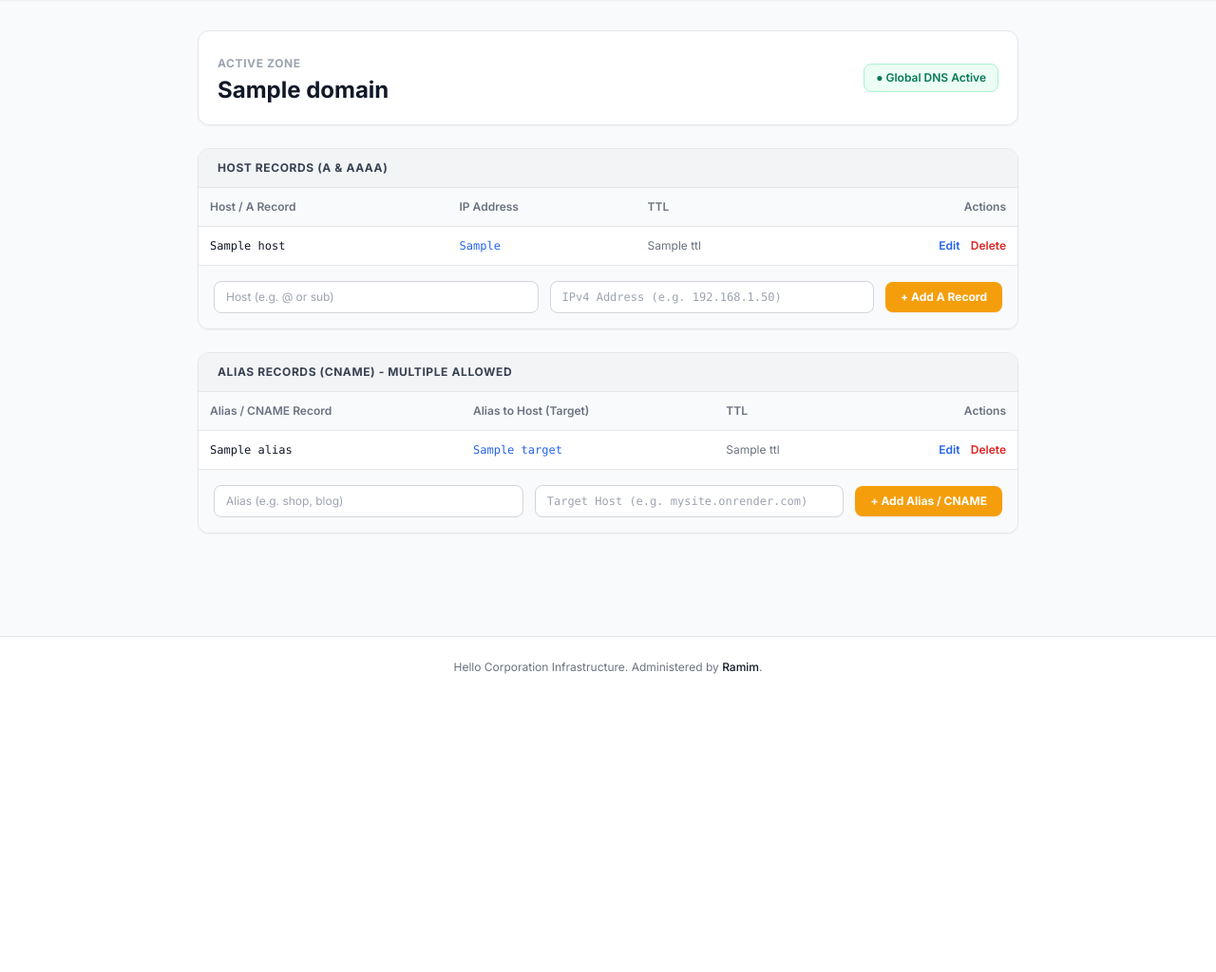
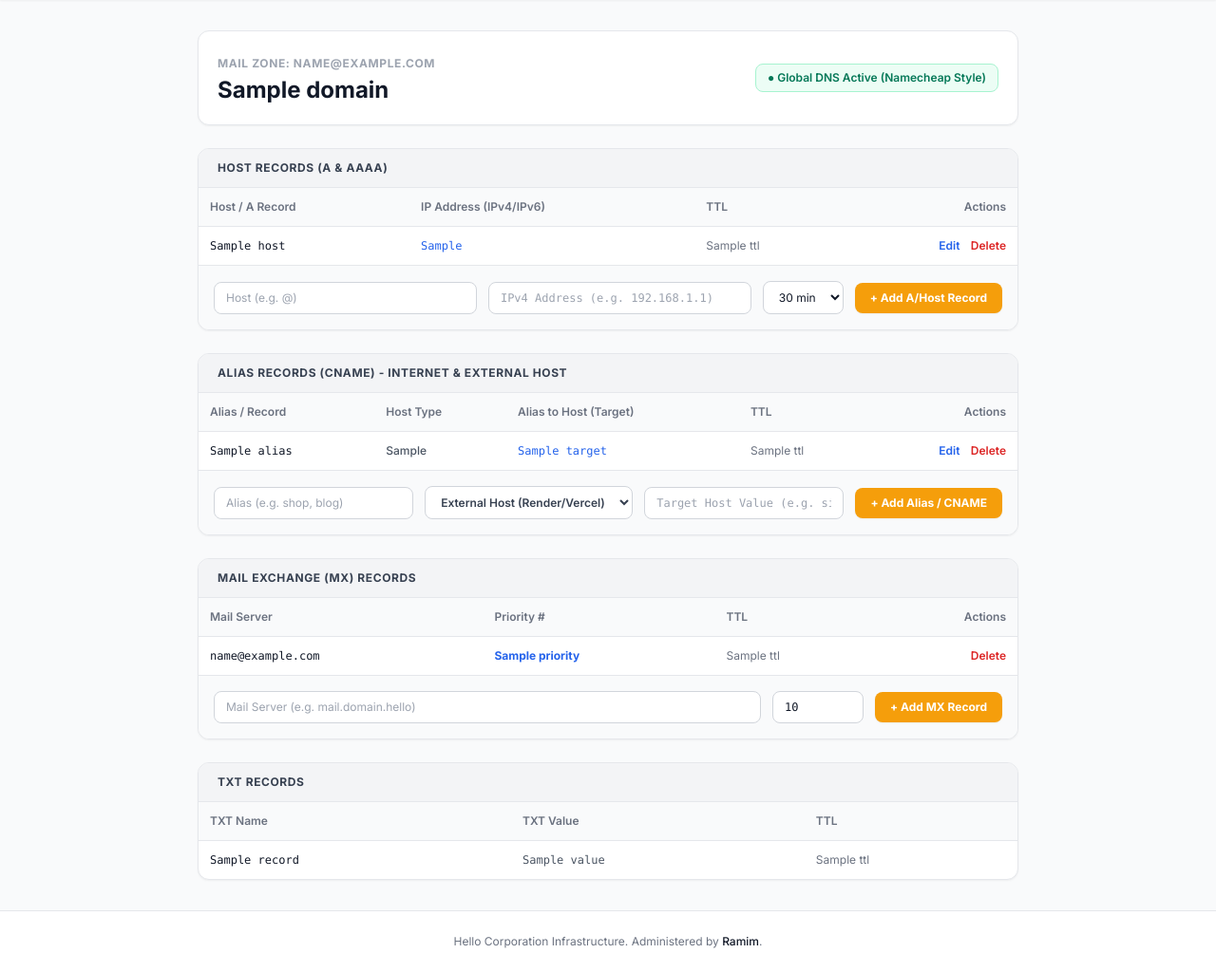
Before and after one commit to sillyratheu/hello, a Flask app: template templates/dns.html in a window 1280 px wide. Shown: the part 65-1089 px from the top of the page at 95% size. Before the commit the page ends 775 px from the top, so only its background shows below. Run offline with Flask 3, Linux system fonts and the light colour scheme; the template is opened without the code that fills it: most values are stand-ins (such as "Sample title", 1, 10 or a date in 2020); some libraries are stand-ins or nearby versions.

Commit message:
Update dns.html

```diff
--- a/templates/dns.html
+++ b/templates/dns.html
@@ -3,20 +3,20 @@
 <head>
     <meta charset="UTF-8">
     <meta name="viewport" content="width=device-width, initial-scale=1.0">
-    <title>DNS Zone Editor - {{ domain }} | Hello Corporation</title>
+    <title>Advanced DNS Zone Editor - {{ domain }} | Hello Corporation</title>
     <script src="https://cdn.tailwindcss.com"></script>
     <link href="https://fonts.googleapis.com/css2?family=Inter:wght@400;500;600;700&display=swap" rel="stylesheet">
     <style>body { font-family: 'Inter', sans-serif; }</style>
     <script>
-        function toggleEdit(type, index) {
-            document.getElementById(type + '-view-' + index).classList.toggle('hidden');
-            document.getElementById(type + '-edit-' + index).classList.toggle('hidden');
+        function toggleEdit(section, index) {
+            document.getElementById(section + '-view-' + index).classList.toggle('hidden');
+            document.getElementById(section + '-edit-' + index).classList.toggle('hidden');
         }
     </script>
 </head>
 <body class="bg-gray-50 text-gray-900 min-h-screen flex flex-col justify-between">
 
-    <!-- Header -->
+    <!-- Top Header -->
     <header class="border-b border-gray-200 py-4 px-6 md:px-12 flex justify-between items-center bg-white shadow-sm">
         <div class="flex items-center space-x-3">
             <div class="w-8 h-8 bg-black text-white rounded-md flex items-center justify-center font-bold text-sm">H</div>
@@ -28,20 +28,20 @@
     <!-- Main Content -->
     <main class="max-w-4xl mx-auto w-full px-4 py-8 flex-1 space-y-6">
 
-        <!-- Domain Title Bar -->
+        <!-- Mail Zone / Domain Bar -->
         <div class="bg-white border border-gray-200 p-5 rounded-xl shadow-sm flex flex-col sm:flex-row justify-between items-start sm:items-center gap-4">
             <div>
-                <span class="text-xs font-bold uppercase tracking-wider text-gray-400">Active Zone</span>
+                <span class="text-xs font-bold uppercase tracking-wider text-gray-400">Mail Zone: {{ info.mail_zone }}</span>
                 <h1 class="text-2xl font-extrabold text-gray-900 mt-0.5">{{ domain }}</h1>
             </div>
             <span class="text-xs bg-emerald-50 text-emerald-700 border border-emerald-200 px-3 py-1.5 rounded-lg font-semibold">
-                ● Global DNS Active
+                ● Global DNS Active (Namecheap Style)
             </span>
         </div>
 
         <!-- 1. HOST RECORDS (A & AAAA) -->
         <div class="bg-white border border-gray-200 rounded-xl shadow-sm overflow-hidden">
-            <div class="bg-gray-100 px-5 py-3 border-b border-gray-200">
+            <div class="bg-gray-100 px-5 py-3 border-b border-gray-200 flex justify-between items-center">
                 <h2 class="text-xs font-bold uppercase tracking-wider text-gray-700">Host Records (A & AAAA)</h2>
             </div>
             <div class="overflow-x-auto">
@@ -49,14 +49,13 @@
                     <thead>
                         <tr class="bg-gray-50 text-gray-500 border-b border-gray-200">
                             <th class="p-3 font-semibold">Host / A Record</th>
-                            <th class="p-3 font-semibold">IP Address</th>
+                            <th class="p-3 font-semibold">IP Address (IPv4/IPv6)</th>
                             <th class="p-3 font-semibold">TTL</th>
                             <th class="p-3 font-semibold text-right">Actions</th>
                         </tr>
                     </thead>
                     <tbody class="divide-y divide-gray-200">
                         {% for record in info.a_records %}
-                        <!-- Normal View Row -->
                         <tr id="a-view-{{ loop.index0 }}" class="hover:bg-gray-50">
                             <td class="p-3 font-mono font-medium text-gray-900">{{ record.host }}</td>
                             <td class="p-3 font-mono text-blue-600">{{ record.ip }}</td>
@@ -68,12 +67,11 @@
                                 </form>
                             </td>
                         </tr>
-                        <!-- Hidden Edit Row with Save/Cancel -->
                         <tr id="a-edit-{{ loop.index0 }}" class="hidden bg-blue-50/50">
                             <td colspan="4" class="p-3">
-                                <form action="/dns/{{ domain }}/edit-a/{{ loop.index0 }}" method="POST" class="flex flex-col sm:flex-row gap-2 items-center">
-                                    <input type="text" name="host" value="{{ record.host }}" required class="flex-1 bg-white border border-gray-300 rounded px-2 py-1 text-xs">
-                                    <input type="text" name="ip" value="{{ record.ip }}" required class="flex-1 bg-white border border-gray-300 rounded px-2 py-1 text-xs font-mono">
+                                <form method="POST" class="flex flex-col sm:flex-row gap-2 items-center">
+                                    <input type="text" name="host" value="{{ record.host }}" class="flex-1 bg-white border border-gray-300 rounded px-2 py-1 text-xs">
+                                    <input type="text" name="ip" value="{{ record.ip }}" class="flex-1 bg-white border border-gray-300 rounded px-2 py-1 text-xs font-mono">
                                     <div class="space-x-1 whitespace-nowrap">
                                         <button type="submit" class="bg-black text-white px-3 py-1 rounded text-xs font-semibold">Save Changes</button>
                                         <button type="button" onclick="toggleEdit('a', '{{ loop.index0 }}')" class="bg-gray-200 text-gray-700 px-3 py-1 rounded text-xs font-semibold">Cancel</button>
@@ -85,24 +83,29 @@
                     </tbody>
                 </table>
             </div>
-            <!-- Add Form -->
+            <!-- Add A Record Form -->
             <form action="/dns/{{ domain }}/add-a" method="POST" class="bg-gray-50 p-4 border-t border-gray-200 flex flex-col sm:flex-row gap-3 items-center">
-                <input type="text" name="host" placeholder="Host (e.g. @ or sub)" required class="flex-1 bg-white border border-gray-300 rounded-lg px-3 py-2 text-xs focus:outline-none focus:border-black">
-                <input type="text" name="ip" placeholder="IPv4 Address (e.g. 192.168.1.50)" required class="flex-1 bg-white border border-gray-300 rounded-lg px-3 py-2 text-xs font-mono focus:outline-none focus:border-black">
-                <button type="submit" class="bg-amber-500 hover:bg-amber-600 text-white font-bold px-4 py-2 rounded-lg text-xs shadow-sm transition whitespace-nowrap">+ Add A Record</button>
+                <input type="text" name="host" placeholder="Host (e.g. @)" required class="flex-1 bg-white border border-gray-300 rounded-lg px-3 py-2 text-xs focus:outline-none focus:border-black">
+                <input type="text" name="ip" placeholder="IPv4 Address (e.g. 192.168.1.1)" required class="flex-1 bg-white border border-gray-300 rounded-lg px-3 py-2 text-xs font-mono focus:outline-none focus:border-black">
+                <select name="ttl" class="bg-white border border-gray-300 rounded-lg px-3 py-2 text-xs">
+                    <option value="30 min">30 min</option>
+                    <option value="1 hour">1 hour</option>
+                </select>
+                <button type="submit" class="bg-amber-500 hover:bg-amber-600 text-white font-bold px-4 py-2 rounded-lg text-xs shadow-sm transition whitespace-nowrap">+ Add A/Host Record</button>
             </form>
         </div>
 
-        <!-- 2. ALIAS RECORDS (CNAME) -->
+        <!-- 2. ALIAS RECORDS (CNAME) - With Internet vs External Host Selection -->
         <div class="bg-white border border-gray-200 rounded-xl shadow-sm overflow-hidden">
-            <div class="bg-gray-100 px-5 py-3 border-b border-gray-200">
-                <h2 class="text-xs font-bold uppercase tracking-wider text-gray-700">Alias Records (CNAME) - Multiple Allowed</h2>
+            <div class="bg-gray-100 px-5 py-3 border-b border-gray-200 flex justify-between items-center">
+                <h2 class="text-xs font-bold uppercase tracking-wider text-gray-700">Alias Records (CNAME) - Internet & External Host</h2>
             </div>
             <div class="overflow-x-auto">
                 <table class="w-full text-left border-collapse text-xs">
                     <thead>
                         <tr class="bg-gray-50 text-gray-500 border-b border-gray-200">
-                            <th class="p-3 font-semibold">Alias / CNAME Record</th>
+                            <th class="p-3 font-semibold">Alias / Record</th>
+                            <th class="p-3 font-semibold">Host Type</th>
                             <th class="p-3 font-semibold">Alias to Host (Target)</th>
                             <th class="p-3 font-semibold">TTL</th>
                             <th class="p-3 font-semibold text-right">Actions</th>
@@ -110,9 +113,9 @@
                     </thead>
                     <tbody class="divide-y divide-gray-200">
                         {% for record in info.cname_records %}
-                        <!-- Normal View Row -->
                         <tr id="cname-view-{{ loop.index0 }}" class="hover:bg-gray-50">
                             <td class="p-3 font-mono font-medium text-gray-900">{{ record.alias }}</td>
+                            <td class="p-3 text-gray-600 font-medium">{{ record.host_type }}</td>
                             <td class="p-3 font-mono text-blue-600">{{ record.target }}</td>
                             <td class="p-3 text-gray-500">{{ record.ttl }}</td>
                             <td class="p-3 text-right space-x-2">
@@ -122,12 +125,15 @@
                                 </form>
                             </td>
                         </tr>
-                        <!-- Hidden Edit Row with Save/Cancel -->
                         <tr id="cname-edit-{{ loop.index0 }}" class="hidden bg-blue-50/50">
-                            <td colspan="4" class="p-3">
-                                <form action="/dns/{{ domain }}/edit-cname/{{ loop.index0 }}" method="POST" class="flex flex-col sm:flex-row gap-2 items-center">
-                                    <input type="text" name="alias" value="{{ record.alias }}" required class="flex-1 bg-white border border-gray-300 rounded px-2 py-1 text-xs">
-                                    <input type="text" name="target" value="{{ record.target }}" required class="flex-1 bg-white border border-gray-300 rounded px-2 py-1 text-xs font-mono">
+                            <td colspan="5" class="p-3">
+                                <form method="POST" class="flex flex-col sm:flex-row gap-2 items-center">
+                                    <input type="text" name="alias" value="{{ record.alias }}" class="bg-white border border-gray-300 rounded px-2 py-1 text-xs">
+                                    <select name="host_type" class="bg-white border border-gray-300 rounded px-2 py-1 text-xs">
+                                        <option value="External Host" {% if record.host_type == 'External Host' %}selected{% endif %}>External Host</option>
+                                        <option value="Internet Host" {% if record.host_type == 'Internet Host' %}selected{% endif %}>Internet Host</option>
+                                    </select>
+                                    <input type="text" name="target" value="{{ record.target }}" class="flex-1 bg-white border border-gray-300 rounded px-2 py-1 text-xs font-mono">
                                     <div class="space-x-1 whitespace-nowrap">
                                         <button type="submit" class="bg-black text-white px-3 py-1 rounded text-xs font-semibold">Save Changes</button>
                                         <button type="button" onclick="toggleEdit('cname', '{{ loop.index0 }}')" class="bg-gray-200 text-gray-700 px-3 py-1 rounded text-xs font-semibold">Cancel</button>
@@ -139,12 +145,81 @@
                     </tbody>
                 </table>
             </div>
-            <!-- Add Form -->
+            <!-- Add CNAME Form with Internet / External Host Selector -->
             <form action="/dns/{{ domain }}/add-cname" method="POST" class="bg-gray-50 p-4 border-t border-gray-200 flex flex-col sm:flex-row gap-3 items-center">
                 <input type="text" name="alias" placeholder="Alias (e.g. shop, blog)" required class="flex-1 bg-white border border-gray-300 rounded-lg px-3 py-2 text-xs focus:outline-none focus:border-black">
-                <input type="text" name="target" placeholder="Target Host (e.g. mysite.onrender.com)" required class="flex-1 bg-white border border-gray-300 rounded-lg px-3 py-2 text-xs font-mono focus:outline-none focus:border-black">
+                <select name="host_type" class="bg-white border border-gray-300 rounded-lg px-3 py-2 text-xs font-semibold text-gray-700">
+                    <option value="External Host">External Host (Render/Vercel)</option>
+                    <option value="Internet Host">Internet Host</option>
+                </select>
+                <input type="text" name="target" placeholder="Target Host Value (e.g. site.onrender.com)" required class="flex-1 bg-white border border-gray-300 rounded-lg px-3 py-2 text-xs font-mono focus:outline-none focus:border-black">
                 <button type="submit" class="bg-amber-500 hover:bg-amber-600 text-white font-bold px-4 py-2 rounded-lg text-xs shadow-sm transition whitespace-nowrap">+ Add Alias / CNAME</button>
             </form>
+        </div>
+
+        <!-- 3. MX RECORDS (Mail Server) -->
+        <div class="bg-white border border-gray-200 rounded-xl shadow-sm overflow-hidden">
+            <div class="bg-gray-100 px-5 py-3 border-b border-gray-200 flex justify-between items-center">
+                <h2 class="text-xs font-bold uppercase tracking-wider text-gray-700">Mail Exchange (MX) Records</h2>
+            </div>
+            <div class="overflow-x-auto">
+                <table class="w-full text-left border-collapse text-xs">
+                    <thead>
+                        <tr class="bg-gray-50 text-gray-500 border-b border-gray-200">
+                            <th class="p-3 font-semibold">Mail Server</th>
+                            <th class="p-3 font-semibold">Priority #</th>
+                            <th class="p-3 font-semibold">TTL</th>
+                            <th class="p-3 font-semibold text-right">Actions</th>
+                        </tr>
+                    </thead>
+                    <tbody class="divide-y divide-gray-200">
+                        {% for record in info.mx_records %}
+                        <tr class="hover:bg-gray-50">
+                            <td class="p-3 font-mono text-gray-900">{{ record.mail_server }}</td>
+                            <td class="p-3 text-blue-600 font-bold">{{ record.priority }}</td>
+                            <td class="p-3 text-gray-500">{{ record.ttl }}</td>
+                            <td class="p-3 text-right">
+                                <form action="/dns/{{ domain }}/delete-mx/{{ loop.index0 }}" method="POST" class="inline">
+                                    <button type="submit" class="text-red-600 font-semibold hover:underline">Delete</button>
+                                </form>
+                            </td>
+                        </tr>
+                        {% endfor %}
+                    </tbody>
+                </table>
+            </div>
+            <form action="/dns/{{ domain }}/add-mx" method="POST" class="bg-gray-50 p-4 border-t border-gray-200 flex flex-col sm:flex-row gap-3 items-center">
+                <input type="text" name="mail_server" placeholder="Mail Server (e.g. mail.domain.hello)" required class="flex-1 bg-white border border-gray-300 rounded-lg px-3 py-2 text-xs focus:outline-none focus:border-black">
+                <input type="text" name="priority" value="10" placeholder="Priority" required class="w-24 bg-white border border-gray-300 rounded-lg px-3 py-2 text-xs font-mono focus:outline-none focus:border-black">
+                <button type="submit" class="bg-amber-500 hover:bg-amber-600 text-white font-bold px-4 py-2 rounded-lg text-xs shadow-sm transition whitespace-nowrap">+ Add MX Record</button>
+            </form>
+        </div>
+
+        <!-- 4. TXT RECORDS -->
+        <div class="bg-white border border-gray-200 rounded-xl shadow-sm overflow-hidden">
+            <div class="bg-gray-100 px-5 py-3 border-b border-gray-200">
+                <h2 class="text-xs font-bold uppercase tracking-wider text-gray-700">TXT Records</h2>
+            </div>
+            <div class="overflow-x-auto">
+                <table class="w-full text-left border-collapse text-xs">
+                    <thead>
+                        <tr class="bg-gray-50 text-gray-500 border-b border-gray-200">
+                            <th class="p-3 font-semibold">TXT Name</th>
+                            <th class="p-3 font-semibold">TXT Value</th>
+                            <th class="p-3 font-semibold">TTL</th>
+                        </tr>
+                    </thead>
+                    <tbody class="divide-y divide-gray-200">
+                        {% for record in info.txt_records %}
+                        <tr class="hover:bg-gray-50">
+                            <td class="p-3 font-mono text-gray-900">{{ record.name }}</td>
+                            <td class="p-3 font-mono text-gray-600">{{ record.value }}</td>
+                            <td class="p-3 text-gray-500">{{ record.ttl }}</td>
+                        </tr>
+                        {% endfor %}
+                    </tbody>
+                </table>
+            </div>
         </div>
 
     </main>
```
